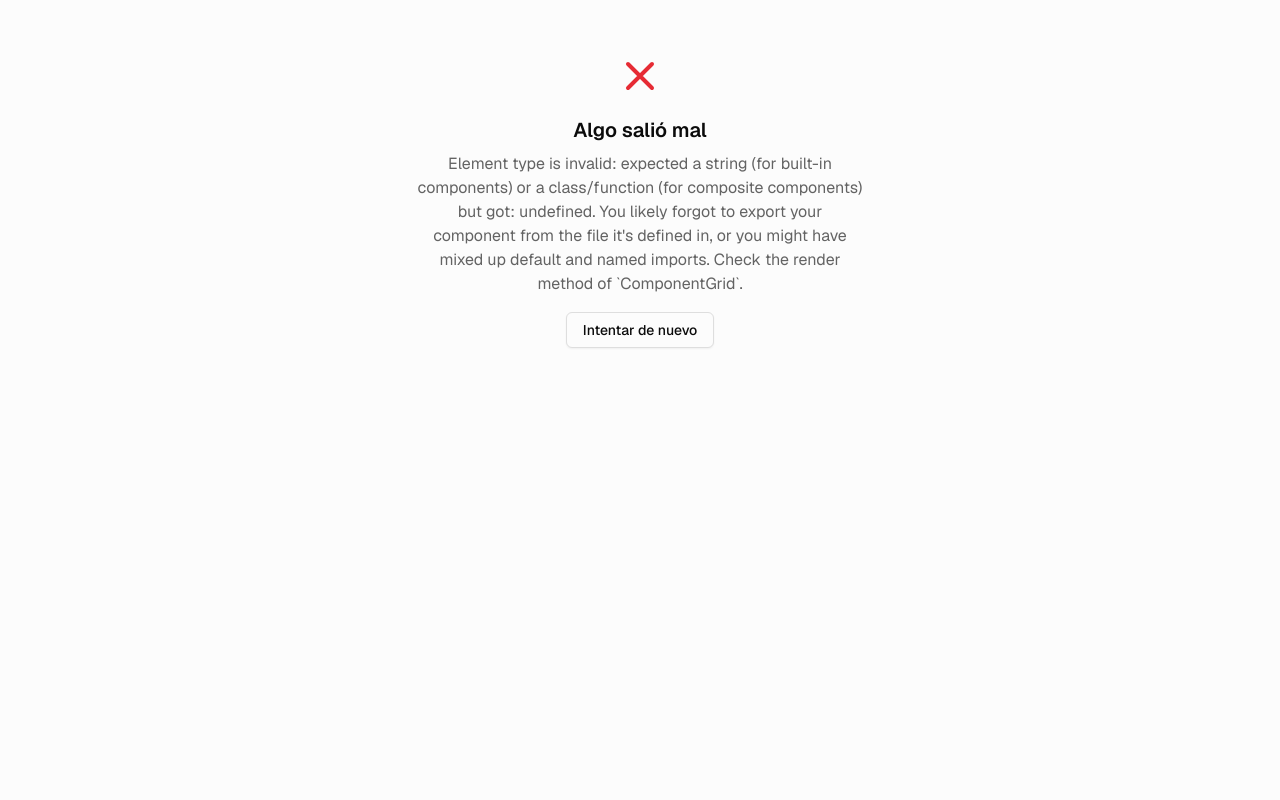
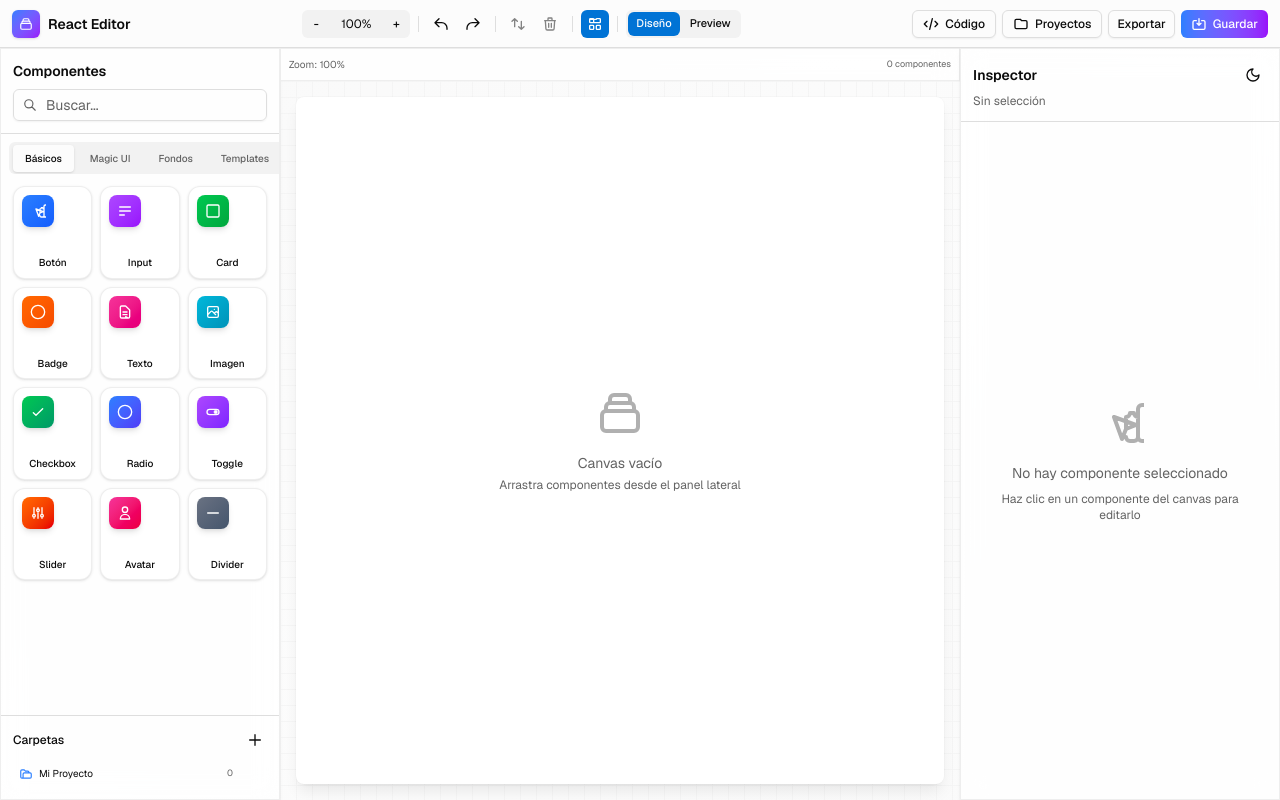
Before and after one commit to Andrewgo12/Components-React, a Next.js app: page / in a window 1280 px wide. Built offline with nearby package versions, Linux system fonts and the light colour scheme.

Commit message:
fix: Add missing icons and remove unused imports for deployment

```diff
--- a/app/test-all/page.tsx
+++ b/app/test-all/page.tsx
@@ -28,7 +28,7 @@ import { Slider } from "@/components/ui/slider"
 import { Avatar, AvatarFallback } from "@/components/ui/avatar"
 import { Skeleton } from "@/components/ui/skeleton"
 // import { Separator } from "@/components/ui/separator"
-import { Accordion, AccordionContent, AccordionItem, AccordionTrigger } from "@/components/ui/accordion"
+// import { Accordion, AccordionContent, AccordionItem, AccordionTrigger } from "@/components/ui/accordion"
 import { Dialog, DialogContent, DialogHeader, DialogTitle, DialogTrigger } from "@/components/ui/dialog"
 import { Popover, PopoverContent, PopoverTrigger } from "@/components/ui/popover"
 import { Tooltip, TooltipContent, TooltipProvider, TooltipTrigger } from "@/components/ui/tooltip"
--- a/components/icons.tsx
+++ b/components/icons.tsx
@@ -282,3 +282,173 @@ export function GridIcon({ className = "w-4 h-4" }: { className?: string }) {
     </svg>
   )
 }
+
+// Missing icons needed by editor components
+export function LoaderIcon({ className = "w-4 h-4" }: { className?: string }) {
+  return (
+    <svg className={className} fill="none" viewBox="0 0 24 24" stroke="currentColor">
+      <path strokeLinecap="round" strokeLinejoin="round" strokeWidth={2} d="M4 4v5h.582m15.356 2A8.001 8.001 0 004.582 9m0 0H9m11 11v-5h-.581m0 0a8.003 8.003 0 01-15.357-2m15.357 2H15" />
+    </svg>
+  )
+}
+
+export function LockIcon({ className = "w-4 h-4" }: { className?: string }) {
+  return (
+    <svg className={className} fill="none" viewBox="0 0 24 24" stroke="currentColor">
+      <path strokeLinecap="round" strokeLinejoin="round" strokeWidth={2} d="M12 15v2m-6 4h12a2 2 0 002-2v-6a2 2 0 00-2-2H6a2 2 0 00-2 2v6a2 2 0 002 2zm10-10V7a4 4 0 00-8 0v4h8z" />
+    </svg>
+  )
+}
+
+export function StarIcon({ className = "w-4 h-4" }: { className?: string }) {
+  return (
+    <svg className={className} fill="none" viewBox="0 0 24 24" stroke="currentColor">
+      <path strokeLinecap="round" strokeLinejoin="round" strokeWidth={2} d="M11.049 2.927c.3-.921 1.603-.921 1.902 0l1.519 4.674a1 1 0 00.95.69h4.915c.969 0 1.371 1.24.588 1.81l-3.976 2.888a1 1 0 00-.363 1.118l1.518 4.674c.3.922-.755 1.688-1.538 1.118l-3.976-2.888a1 1 0 00-1.176 0l-3.976 2.888c-.783.57-1.838-.197-1.538-1.118l1.518-4.674a1 1 0 00-.363-1.118l-3.976-2.888c-.784-.57-.38-1.81.588-1.81h4.914a1 1 0 00.951-.69l1.519-4.674z" />
+    </svg>
+  )
+}
+
+export function MailIcon({ className = "w-4 h-4" }: { className?: string }) {
+  return (
+    <svg className={className} fill="none" viewBox="0 0 24 24" stroke="currentColor">
+      <path strokeLinecap="round" strokeLinejoin="round" strokeWidth={2} d="M3 8l7.89 5.26a2 2 0 002.22 0L21 8M5 19h14a2 2 0 002-2V7a2 2 0 00-2-2H5a2 2 0 00-2 2v10a2 2 0 002 2z" />
+    </svg>
+  )
+}
+
+export function ZapIcon({ className = "w-4 h-4" }: { className?: string }) {
+  return (
+    <svg className={className} fill="none" viewBox="0 0 24 24" stroke="currentColor">
+      <path strokeLinecap="round" strokeLinejoin="round" strokeWidth={2} d="M13 10V3L4 14h7v7l9-11h-7z" />
+    </svg>
+  )
+}
+
+export function Trash2Icon({ className = "w-4 h-4" }: { className?: string }) {
+  return (
+    <svg className={className} fill="none" viewBox="0 0 24 24" stroke="currentColor">
+      <path strokeLinecap="round" strokeLinejoin="round" strokeWidth={2} d="M19 7l-.867 12.142A2 2 0 0116.138 21H7.862a2 2 0 01-1.995-1.858L5 7m5 4v6m4-6v6m1-10V4a1 1 0 00-1-1h-4a1 1 0 00-1 1v3M4 7h16" />
+    </svg>
+  )
+}
+
+export function MousePointerIcon({ className = "w-4 h-4" }: { className?: string }) {
+  return (
+    <svg className={className} fill="none" viewBox="0 0 24 24" stroke="currentColor">
+      <path strokeLinecap="round" strokeLinejoin="round" strokeWidth={2} d="M15 15l-2 5L9 9l11 4-5 2zm0 0V9a2 2 0 002-2h2a2 2 0 002 2v10m-6 0a2 2 0 002 2h2a2 2 0 002-2m0 0V5a2 2 0 012-2h2a2 2 0 012 2v14a2 2 0 01-2 2h-2a2 2 0 01-2-2z" />
+    </svg>
+  )
+}
+
+export function CircleIcon({ className = "w-4 h-4" }: { className?: string }) {
+  return (
+    <svg className={className} fill="none" viewBox="0 0 24 24" stroke="currentColor">
+      <circle cx="12" cy="12" r="10" strokeWidth={2} />
+    </svg>
+  )
+}
+
+export function PaletteIcon({ className = "w-4 h-4" }: { className?: string }) {
+  return (
+    <svg className={className} fill="none" viewBox="0 0 24 24" stroke="currentColor">
+      <path strokeLinecap="round" strokeLinejoin="round" strokeWidth={2} d="M7 21a4 4 0 01-4-4V5a2 2 0 012-2h4a2 2 0 012 2v12a4 4 0 01-4 4zm0 0h12a2 2 0 002-2v-4a2 2 0 00-2-2h-2.343M11 7.343l1.657-1.657a2 2 0 012.828 0l2.829 2.829a2 2 0 010 2.828l-8.486 8.485M7 17h.01" />
+    </svg>
+  )
+}
+
+export function KeyboardIcon({ className = "w-4 h-4" }: { className?: string }) {
+  return (
+    <svg className={className} fill="none" viewBox="0 0 24 24" stroke="currentColor">
+      <path strokeLinecap="round" strokeLinejoin="round" strokeWidth={2} d="M9 12h6m-6 4h6m2 5H7a2 2 0 01-2-2V5a2 2 0 012-2h5.586a1 1 0 01.707.293l5.414 5.414a1 1 0 01.293.707V19a2 2 0 01-2 2z" />
+    </svg>
+  )
+}
+
+export function CommandIcon({ className = "w-4 h-4" }: { className?: string }) {
+  return (
+    <svg className={className} fill="none" viewBox="0 0 24 24" stroke="currentColor">
+      <path strokeLinecap="round" strokeLinejoin="round" strokeWidth={2} d="M8 9l3 3-3 3m5 0h3M5 20h14a2 2 0 002-2V6a2 2 0 00-2-2H5a2 2 0 00-2 2v12a2 2 0 002 2z" />
+    </svg>
+  )
+}
+
+export function FileTextIcon({ className = "w-4 h-4" }: { className?: string }) {
+  return (
+    <svg className={className} fill="none" viewBox="0 0 24 24" stroke="currentColor">
+      <path strokeLinecap="round" strokeLinejoin="round" strokeWidth={2} d="M9 12h6m-6 4h6m2 5H7a2 2 0 01-2-2V5a2 2 0 012-2h5.586a1 1 0 01.707.293l5.414 5.414a1 1 0 01.293.707V19a2 2 0 01-2 2h-2a2 2 0 01-2-2z" />
+    </svg>
+  )
+}
+
+export function ToggleIcon({ className = "w-4 h-4" }: { className?: string }) {
+  return (
+    <svg className={className} fill="none" viewBox="0 0 24 24" stroke="currentColor">
+      <rect x="3" y="8" width="18" height="8" rx="4" strokeWidth={2} />
+      <circle cx="16" cy="12" r="2.5" fill="currentColor" />
+    </svg>
+  )
+}
+
+export function SlidersIcon({ className = "w-4 h-4" }: { className?: string }) {
+  return (
+    <svg className={className} fill="none" viewBox="0 0 24 24" stroke="currentColor">
+      <path strokeLinecap="round" strokeLinejoin="round" strokeWidth={2} d="M12 6V4m0 2a2 2 0 100 4m0-4a2 2 0 110 4m-6 8a2 2 0 100-4m0 4a2 2 0 110-4m0 4v2m0-6V4m6 6v10m6-2a2 2 0 100-4m0 4a2 2 0 110-4m0 4v2m0-6V4" />
+    </svg>
+  )
+}
+
+export function UserIcon({ className = "w-4 h-4" }: { className?: string }) {
+  return (
+    <svg className={className} fill="none" viewBox="0 0 24 24" stroke="currentColor">
+      <path strokeLinecap="round" strokeLinejoin="round" strokeWidth={2} d="M16 7a4 4 0 11-8 0 4 4 0 018 0zM12 14a7 7 0 00-7 7h14a7 7 0 00-7-7z" />
+    </svg>
+  )
+}
+
+export function MinusIcon({ className = "w-4 h-4" }: { className?: string }) {
+  return (
+    <svg className={className} fill="none" viewBox="0 0 24 24" stroke="currentColor">
+      <path strokeLinecap="round" strokeLinejoin="round" strokeWidth={2} d="M20 12H4" />
+    </svg>
+  )
+}
+
+export function WavesIcon({ className = "w-4 h-4" }: { className?: string }) {
+  return (
+    <svg className={className} fill="none" viewBox="0 0 24 24" stroke="currentColor">
+      <path strokeLinecap="round" strokeLinejoin="round" strokeWidth={2} d="M3 17c2.5-2 5-2 7.5 0s5 2 7.5 0M3 12c2.5-2 5-2 7.5 0s5 2 7.5 0M3 7c2.5-2 5-2 7.5 0s5 2 7.5 0" />
+    </svg>
+  )
+}
+
+export function CreditCardIcon({ className = "w-4 h-4" }: { className?: string }) {
+  return (
+    <svg className={className} fill="none" viewBox="0 0 24 24" stroke="currentColor">
+      <path strokeLinecap="round" strokeLinejoin="round" strokeWidth={2} d="M3 10h18M7 15h1m4 0h1m-7 4h12a3 3 0 003-3V8a3 3 0 00-3-3H6a3 3 0 00-3 3v8a3 3 0 003 3z" />
+    </svg>
+  )
+}
+
+export function BellIcon({ className = "w-4 h-4" }: { className?: string }) {
+  return (
+    <svg className={className} fill="none" viewBox="0 0 24 24" stroke="currentColor">
+      <path strokeLinecap="round" strokeLinejoin="round" strokeWidth={2} d="M15 17h5l-1.405-1.405A2.032 2.032 0 0118 14.158V11a6.002 6.002 0 00-4-5.659V5a2 2 0 10-4 0v.341C7.67 6.165 6 8.388 6 11v3.159c0 .538-.214 1.055-.595 1.436L4 17h5m6 0v1a3 3 0 11-6 0v-1m6 0H9" />
+    </svg>
+  )
+}
+
+export function ChartIcon({ className = "w-4 h-4" }: { className?: string }) {
+  return (
+    <svg className={className} fill="none" viewBox="0 0 24 24" stroke="currentColor">
+      <path strokeLinecap="round" strokeLinejoin="round" strokeWidth={2} d="M9 19v-6a2 2 0 00-2-2H5a2 2 0 00-2 2v6a2 2 0 002 2h2a2 2 0 002-2zm0 0V9a2 2 0 012-2h2a2 2 0 012 2v10m-6 0a2 2 0 000-4m0 4a2 2 0 110-4m0 4v2m0-6V4m6 6v10m6-2a2 2 0 100-4m0 4a2 2 0 110-4m0 4v2m0-6V4" />
+    </svg>
+  )
+}
+
+export function FolderOpenIcon({ className = "w-4 h-4" }: { className?: string }) {
+  return (
+    <svg className={className} fill="none" viewBox="0 0 24 24" stroke="currentColor">
+      <path strokeLinecap="round" strokeLinejoin="round" strokeWidth={2} d="M5 19a2 2 0 01-2-2V7a2 2 0 012-2h4l2 2h4a2 2 0 012 2v1M5 19h14a2 2 0 002-2v-5a2 2 0 00-2-2H9a2 2 0 00-2 2v5a2 2 0 01-2 2z" />
+    </svg>
+  )
+}
```
